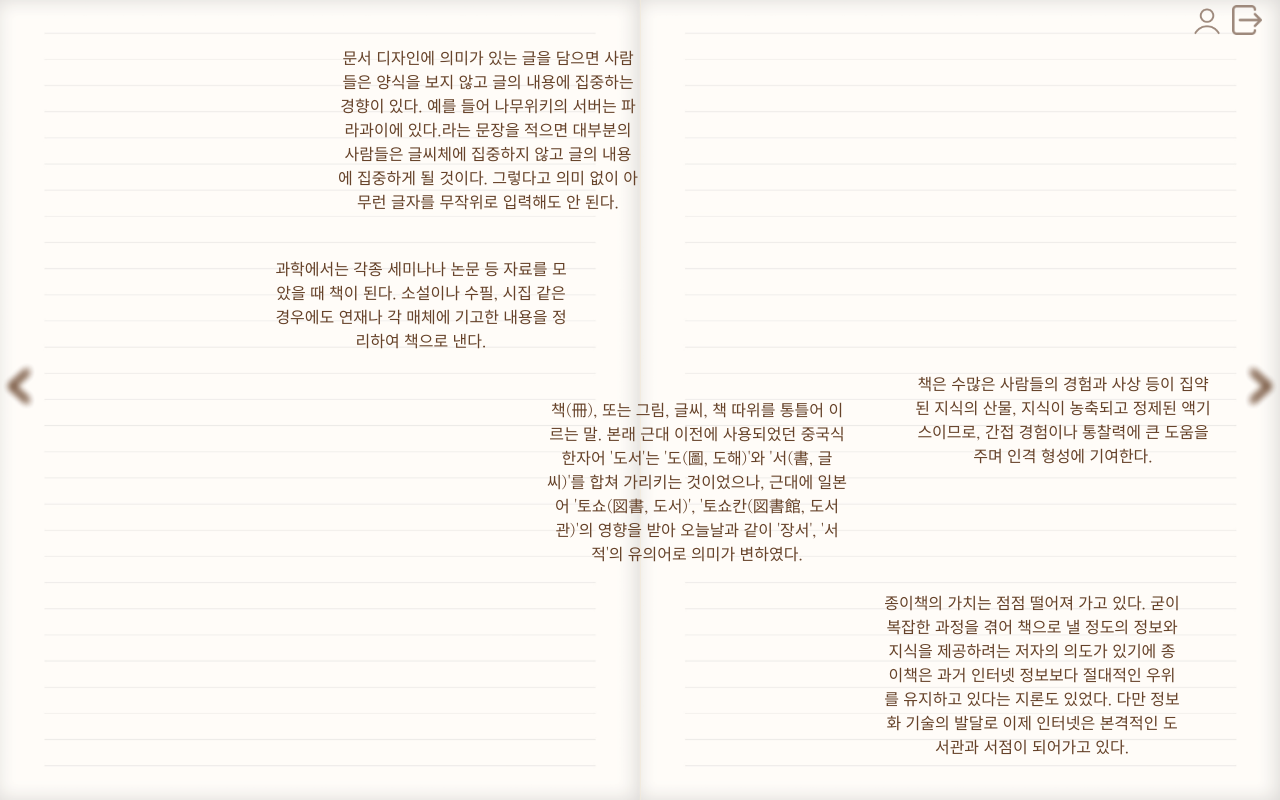
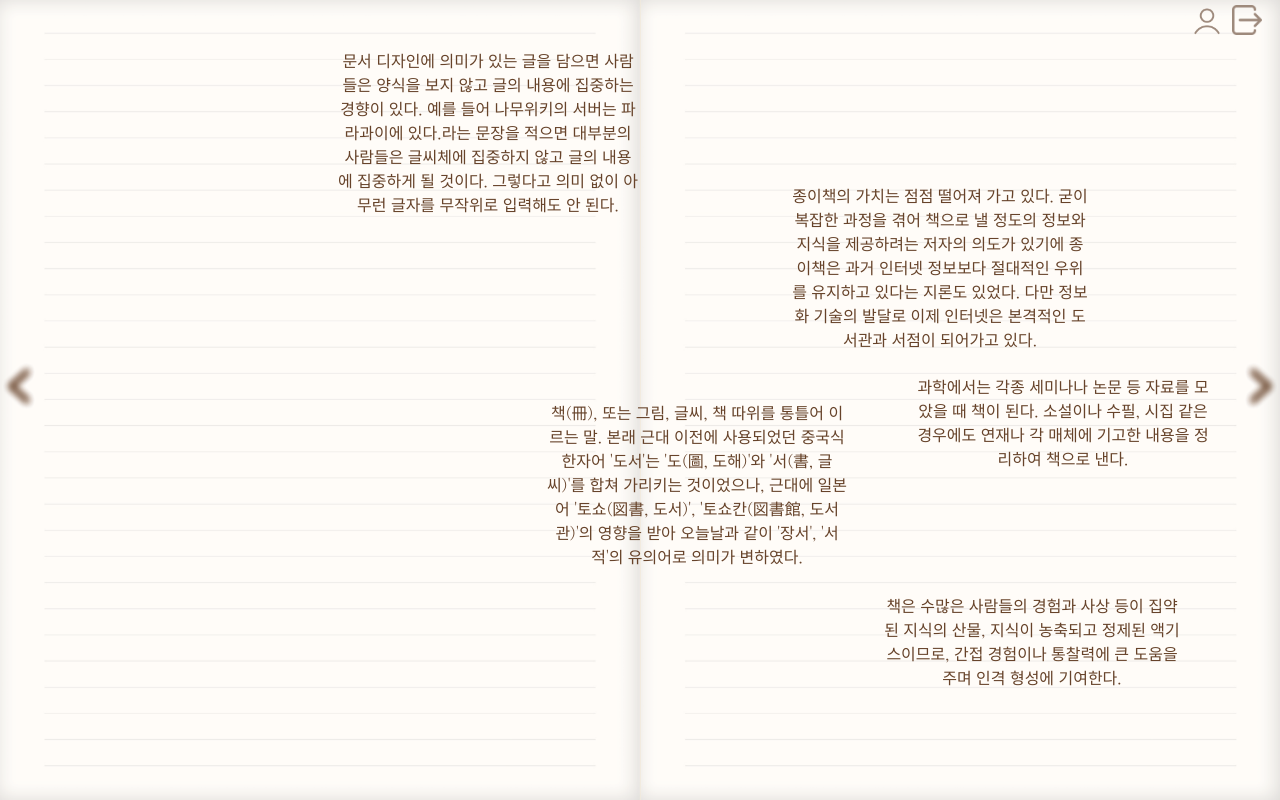
Before and after one commit to hyerim1127/Tree, a React (Create React App) app: page /view in a window 1280 px wide. Built offline with nearby package versions, Linux system fonts and the light colour scheme.

Commit message:
4 - 구절 애니메이션 추가

```diff
--- a/src/View.jsx
+++ b/src/View.jsx
@@ -47,8 +47,8 @@ const View = () => {
     const isOverlapping = (existingImpressions, newPosition) => {
       for (const impression of existingImpressions) {
         if (
-          Math.abs(parseInt(impression.top) - parseInt(newPosition.top)) < 130 && // 구절의 높이를 100px로 설정
-          Math.abs(parseInt(impression.left) - parseInt(newPosition.left)) < 280 // 구절의 너비를 250px로 설정
+          Math.abs(parseInt(impression.top) - parseInt(newPosition.top)) < 150 &&
+          Math.abs(parseInt(impression.left) - parseInt(newPosition.left)) < 300
         ) {
           return true; // 겹치는 경우 true 반환
         }
--- a/src/index.css
+++ b/src/index.css
@@ -277,3 +277,15 @@ html, body {
   filter: blur(2px);
   word-wrap: break-word;
 }
+/*인상깊은구절 조회 페이지 - 구절 애니메이션 효과*/
+.phrases {
+  animation: bounce 1s infinite alternate;
+}
+@keyframes bounce {
+  0% {
+    transform : translateY(-5px);
+  }
+  100% {
+    transform : translateY(5px);
+  }
+}
```
